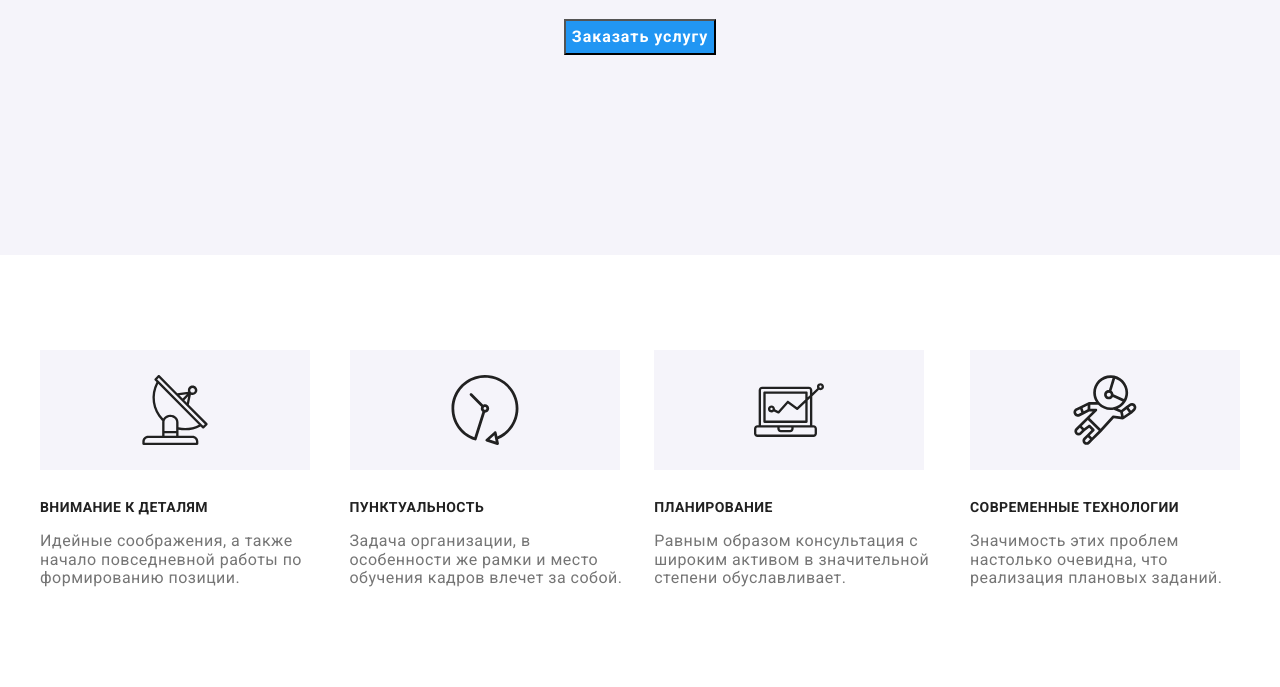
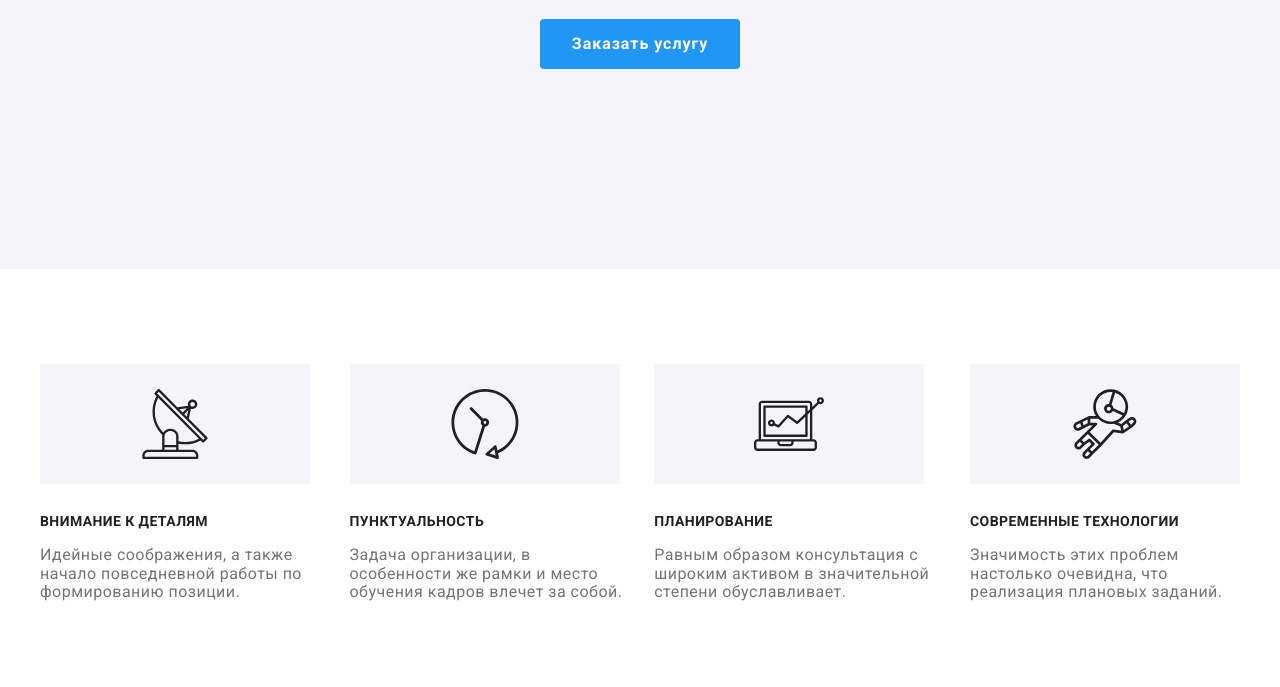
Before and after one commit to marvall/goit-markup-hw-03, a plain HTML site: page index.html in a window 1280 px wide. Shown: the part 413-1100 px from the top of the page. Drawn offline with Linux system fonts and the light colour scheme.

Commit message:
fix HERO button

```diff
--- a/css/style.css
+++ b/css/style.css
@@ -163,6 +163,12 @@ h4 {
   text-align: center;
 }
 .hero.button {
+  padding-top: 10px;
+  padding-bottom: 10px;
+  padding-left: 32px;
+  padding-right: 32px;
+  border-radius: 4px;
+  border-style: none;
   display: block;
   margin: auto;
   background-color: var(--main-action-color);
```
